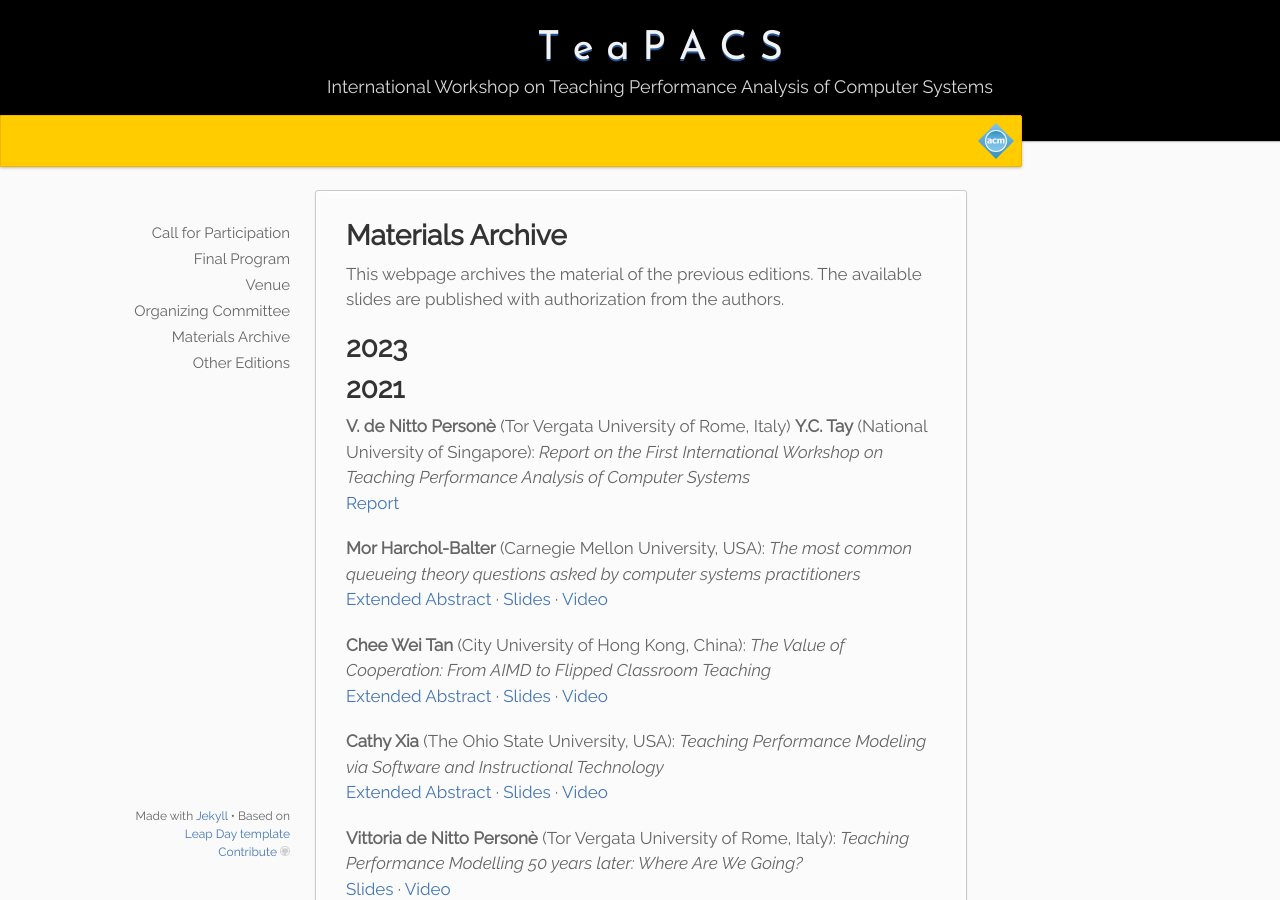
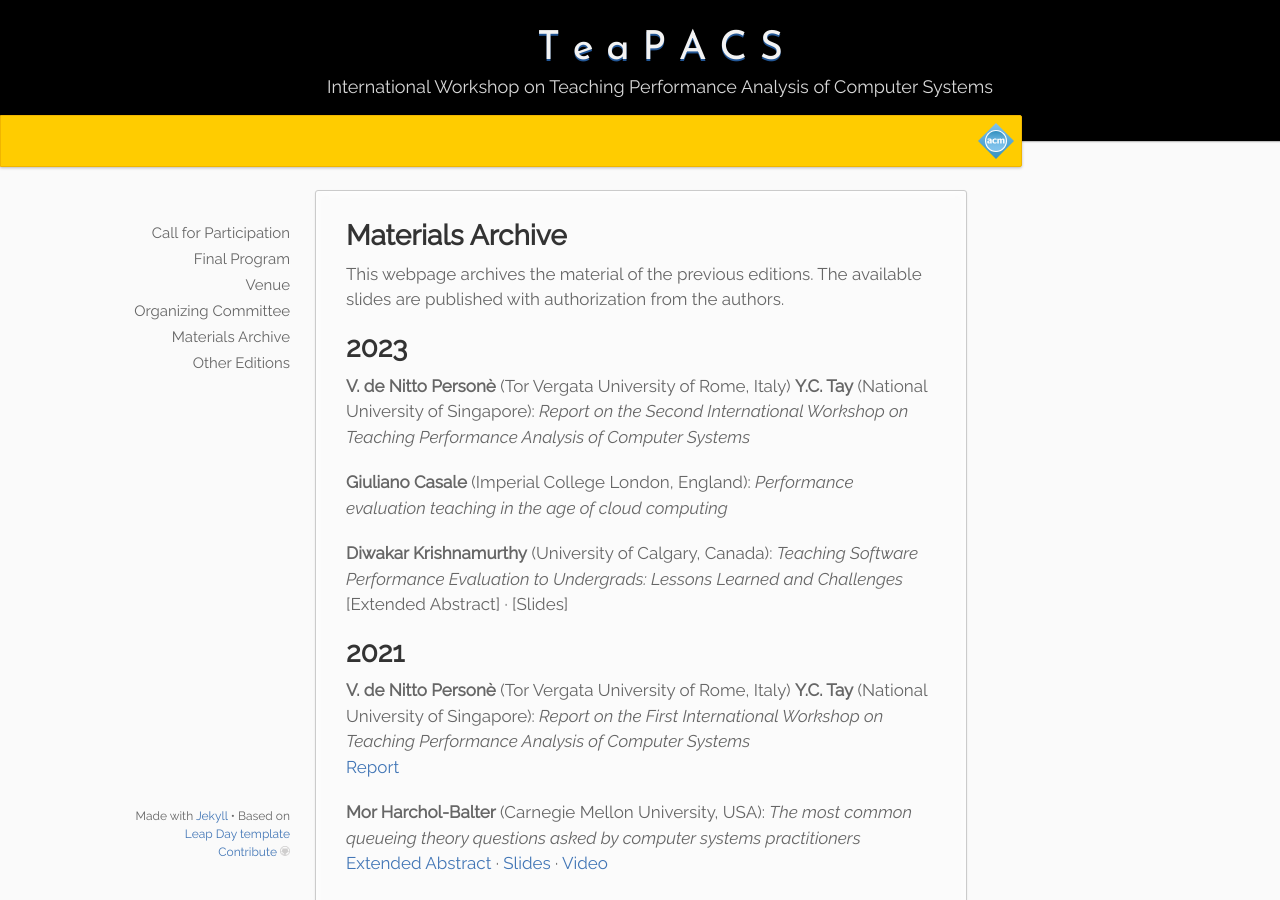
Before and after one commit to alessandropellegrini/teapacs.github.io, a Jekyll site: the page built from materials.md, in a window 1280 px wide and 900 px high. Built offline with Jekyll 4.4.1, drawn with Linux system fonts in a browser that asks for light colours.

Commit message:
Update materials.md

```diff
--- a/materials.md
+++ b/materials.md
@@ -6,6 +6,13 @@
 This webpage archives the material of the previous editions. The available slides are published with authorization from the authors.
 
 # 2023
+
+**V. de Nitto Personè** (Tor Vergata University of Rome, Italy) **Y.C. Tay** (National University of Singapore): _Report on the Second International Workshop on Teaching Performance Analysis of Computer Systems_
+
+**Giuliano Casale** (Imperial College London, England): _Performance evaluation teaching in the age of cloud computing_
+
+**Diwakar Krishnamurthy** (University of Calgary, Canada): _Teaching Software Performance Evaluation to Undergrads: Lessons Learned and Challenges_
+[Extended Abstract] · [Slides]
 
 # 2021
 
```
